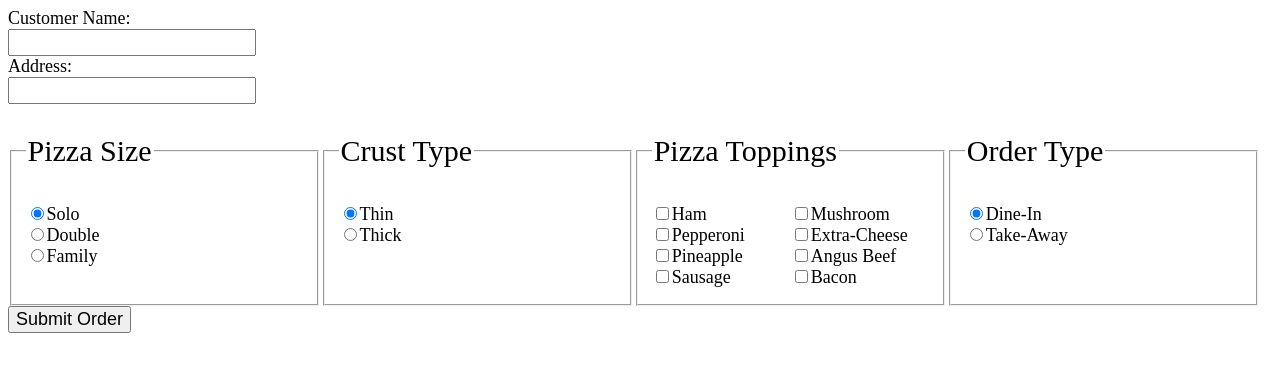
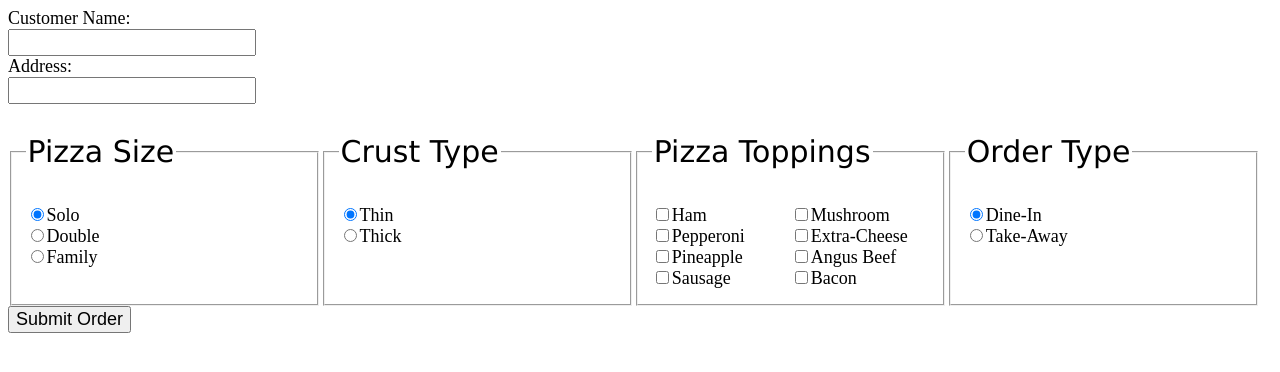
Before and after one commit to jhemjem/CapstoneProj1, a plain HTML site: page order1st.html in a window 1280 px wide. Drawn offline with Linux system fonts and the light colour scheme.

Commit message:
Please enter the commit message for your changes. Lines starting

```diff
--- a/order1st.html
+++ b/order1st.html
@@ -11,6 +11,7 @@
 	}
 	.txt{
 		padding-left: 10px;
+
 	}
 
 	fieldset{
@@ -20,6 +21,7 @@
 	}
 	p{
 		font-size: 30px;
+		font-family: Verdana, Geneva, Tahoma, sans-serif;
 	}
 
 	.t1{
```
